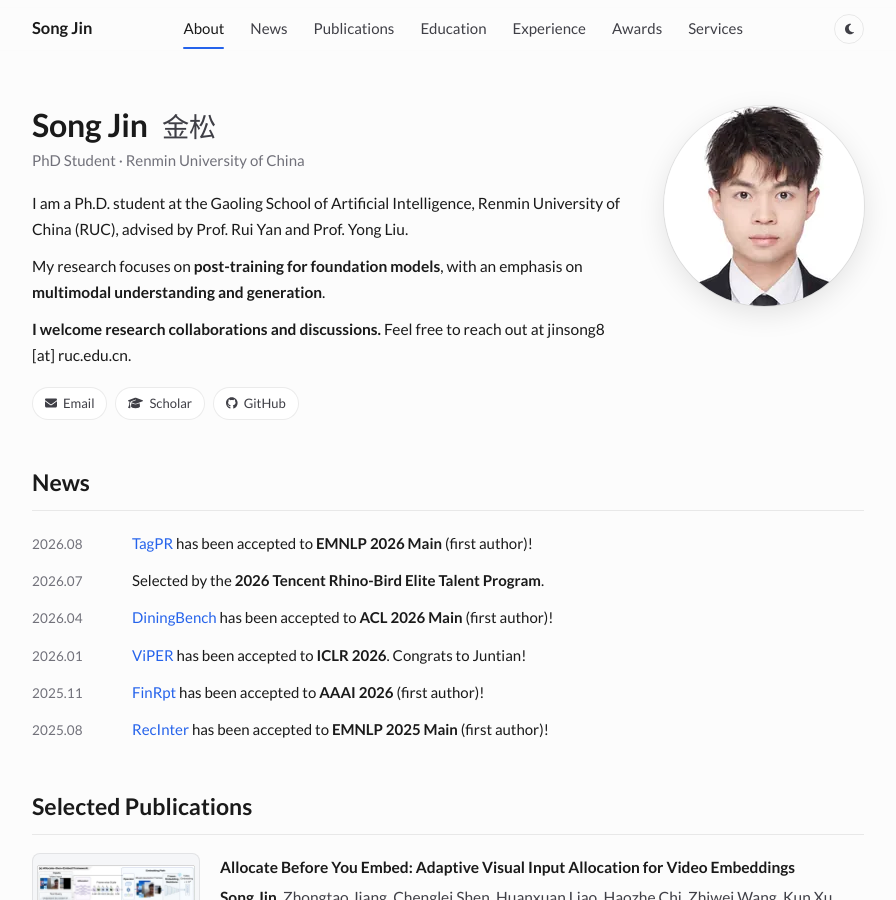
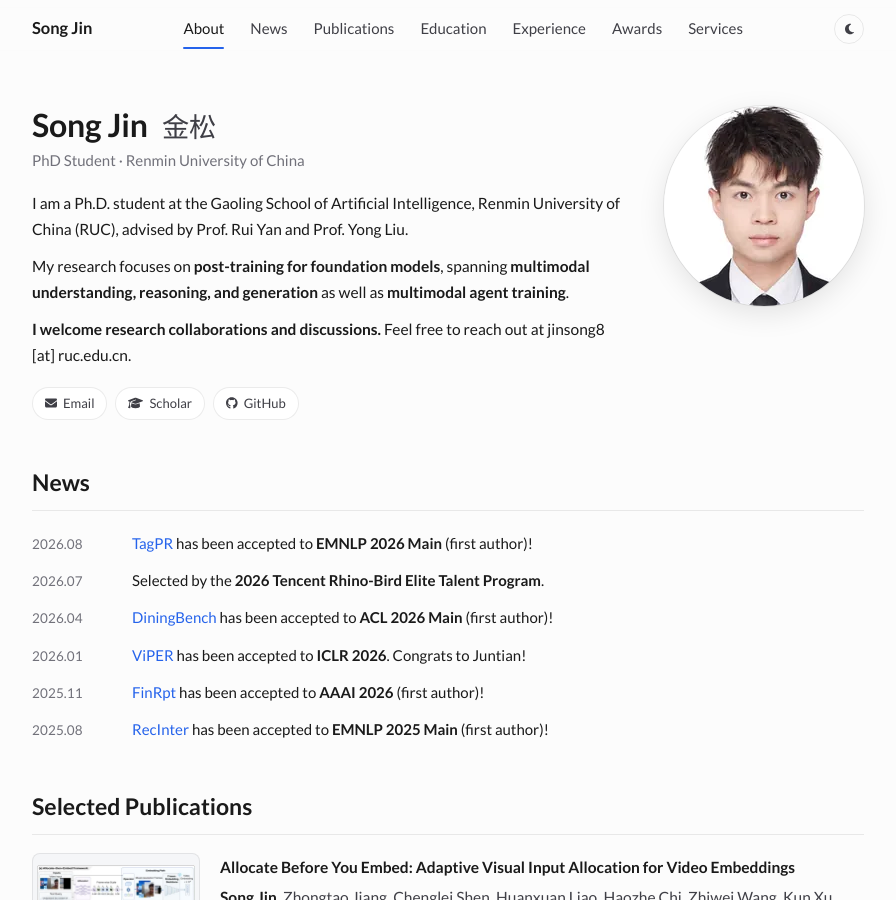
Before and after one commit to jinsong8/jinsong8.github.io, a Jekyll site: the page built from _pages/about.md, in a window 1280 px wide and 900 px high. Shown: the whole window, without its empty margins (192-1088 px from the left). Built offline with Jekyll 4.4.1, drawn with Linux system fonts in a browser that asks for light colours.

Commit message:
Refine research interests to include reasoning and agent training

```diff
--- a/_pages/about.md
+++ b/_pages/about.md
@@ -20,7 +20,7 @@ redirect_from:
       Prof. <a class="advisor-link" href="https://scholar.google.com/citations?user=eLw6g-UAAAAJ">Rui Yan</a>
       and Prof. <a class="advisor-link" href="https://scholar.google.com/citations?user=vVhmzbAAAAAJ">Yong Liu</a>.
     </p>
-    <p id="research">My research focuses on <strong>post-training for foundation models</strong>, with an emphasis on <strong>multimodal understanding and generation</strong>.</p>
+    <p id="research">My research focuses on <strong>post-training for foundation models</strong>, spanning <strong>multimodal understanding, reasoning, and generation</strong> as well as <strong>multimodal agent training</strong>.</p>
     <p id="contact"><strong>I welcome research collaborations and discussions.</strong> Feel free to reach out at <span>{{ site.author.email_display }}</span>.</p>
     <ul class="social" aria-label="Links">
       <li><a href="#contact" title="Contact email">{% include homepage-icon.html name="envelope" %}<span>Email</span></a></li>
```
